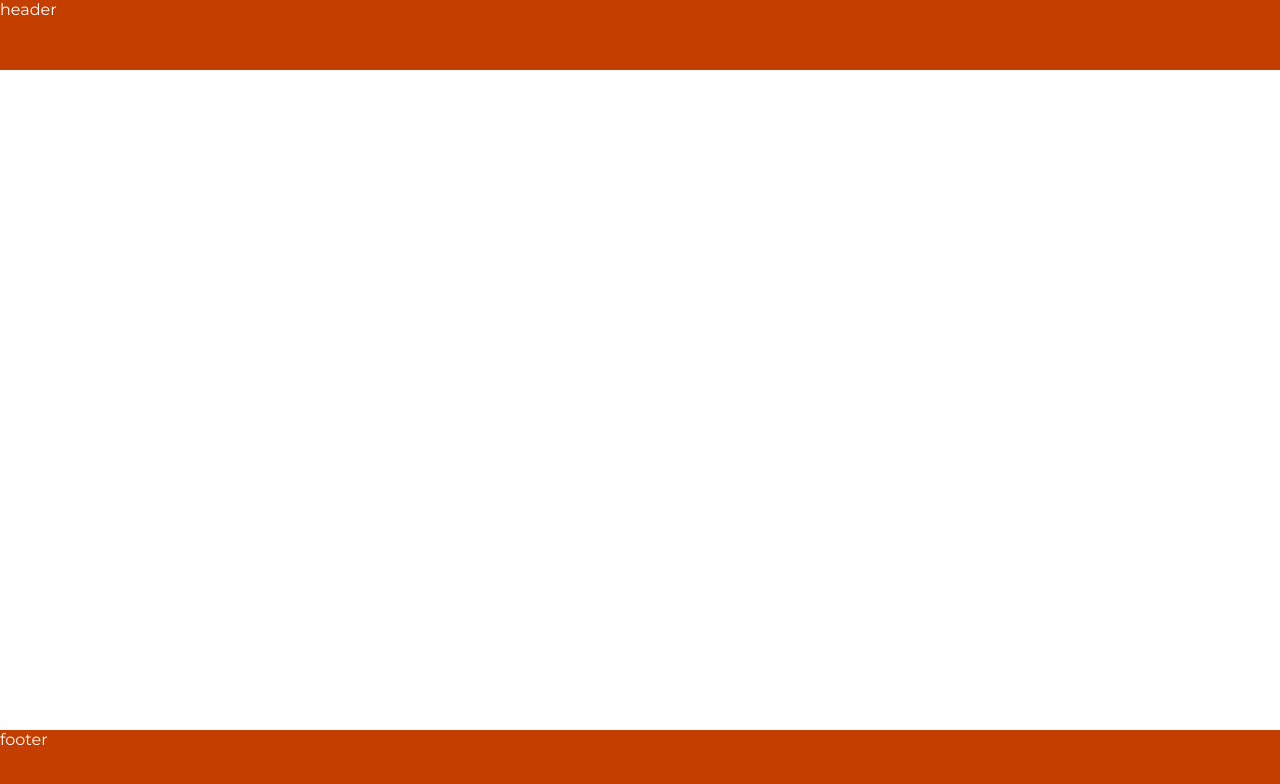
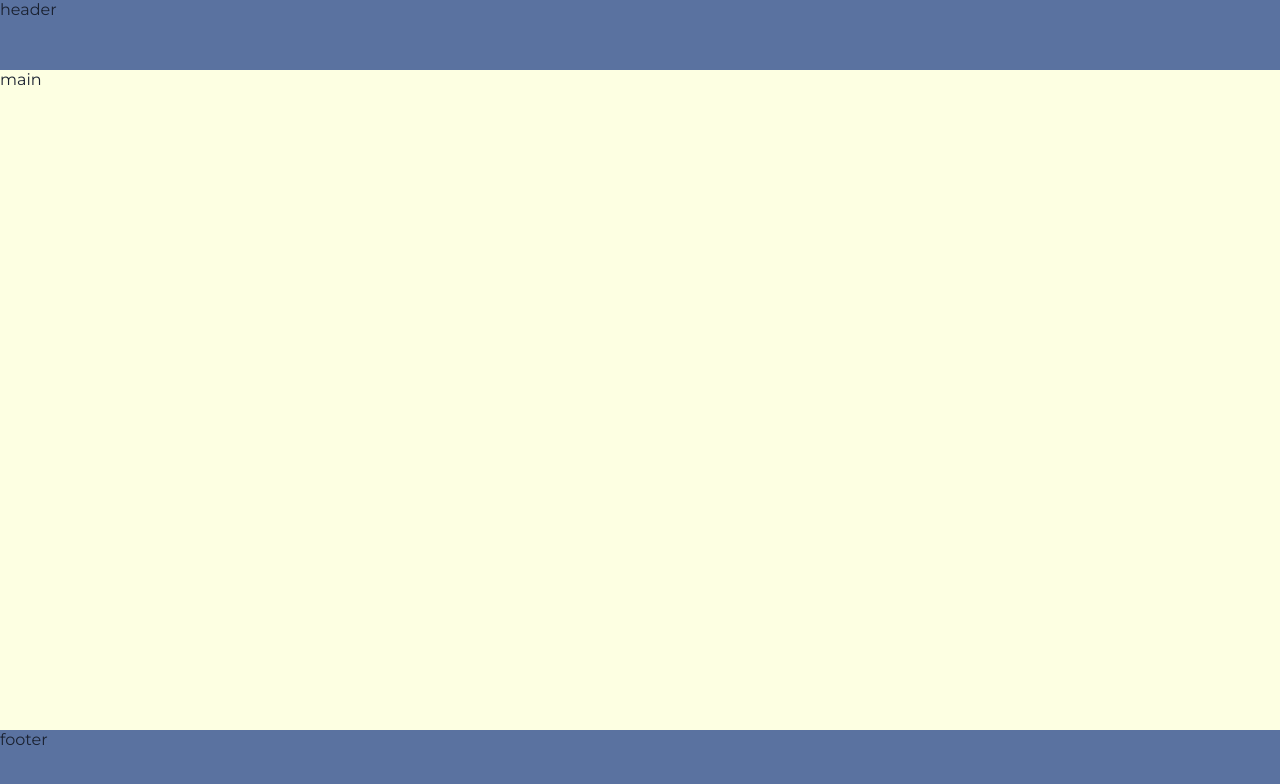
Before and after one commit to Saar25/saar25.github.io, a React (Vite) app: page / in a window 1280 px wide. Shown: the top 784 px of the page. Built offline with nearby package versions, Linux system fonts and the light colour scheme.

Commit message:
using scss variables

```diff
--- a/src/app/app.module.scss
+++ b/src/app/app.module.scss
@@ -1,20 +1,23 @@
+@use '../variables.scss' as variables;
+
 .app-container {
     height: 100%;
     display: flex;
     flex-direction: column;
-    color: white;
+    color: variables.$app-primary-color;
 
     .app-header {
         height: 70px;
-        background-color: rgb(196, 62, 0);
+        background-color: variables.$app-secondary-color-1;
     }
 
     .app-main {
         flex-grow: 1;
+        background-color: variables.$app-background-color;
     }
 
     .app-footer {
         height: 70px;
-        background-color: rgb(196, 62, 0);
+        background-color: variables.$app-secondary-color-1;
     }
 }
--- a/src/styles.scss
+++ b/src/styles.scss
@@ -8,3 +8,10 @@ body,
 #root {
     height: 100%;
 }
+
+#root {
+    --app-primary-color: #1a2130;
+    --app-secondary-color-1: #5a72a0;
+    --app-secondary-color-2: #83b4ff;
+    --app-light-color: #fdffe2;
+}
--- /dev/null
+++ b/src/variables.scss
@@ -0,0 +1,5 @@
+$app-primary-color: var(--app-primary-color);
+$app-secondary-color-1: var(--app-secondary-color-1);
+$app-secondary-color-2: var(--app-secondary-color-2);
+$app-light-color: var(--app-light-color);
+$app-background-color: var(--app-light-color);
```
